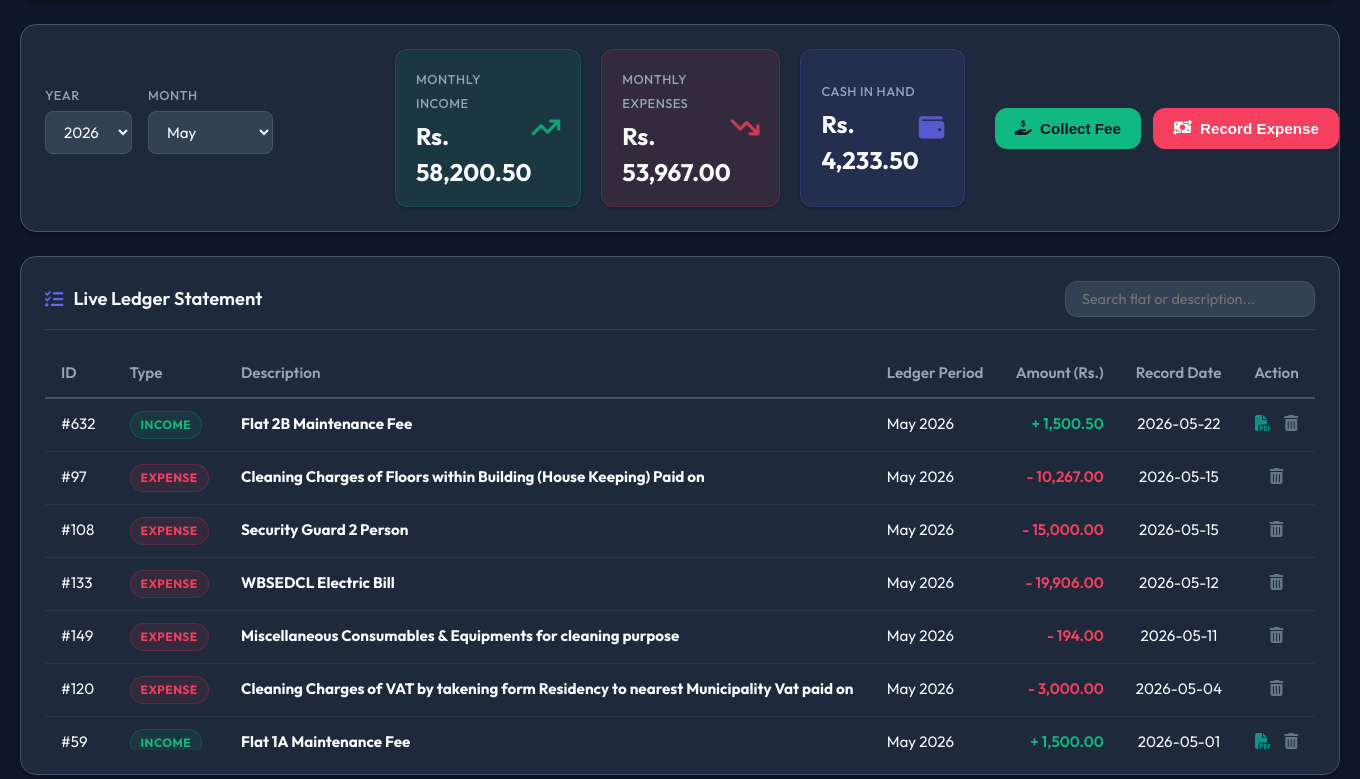
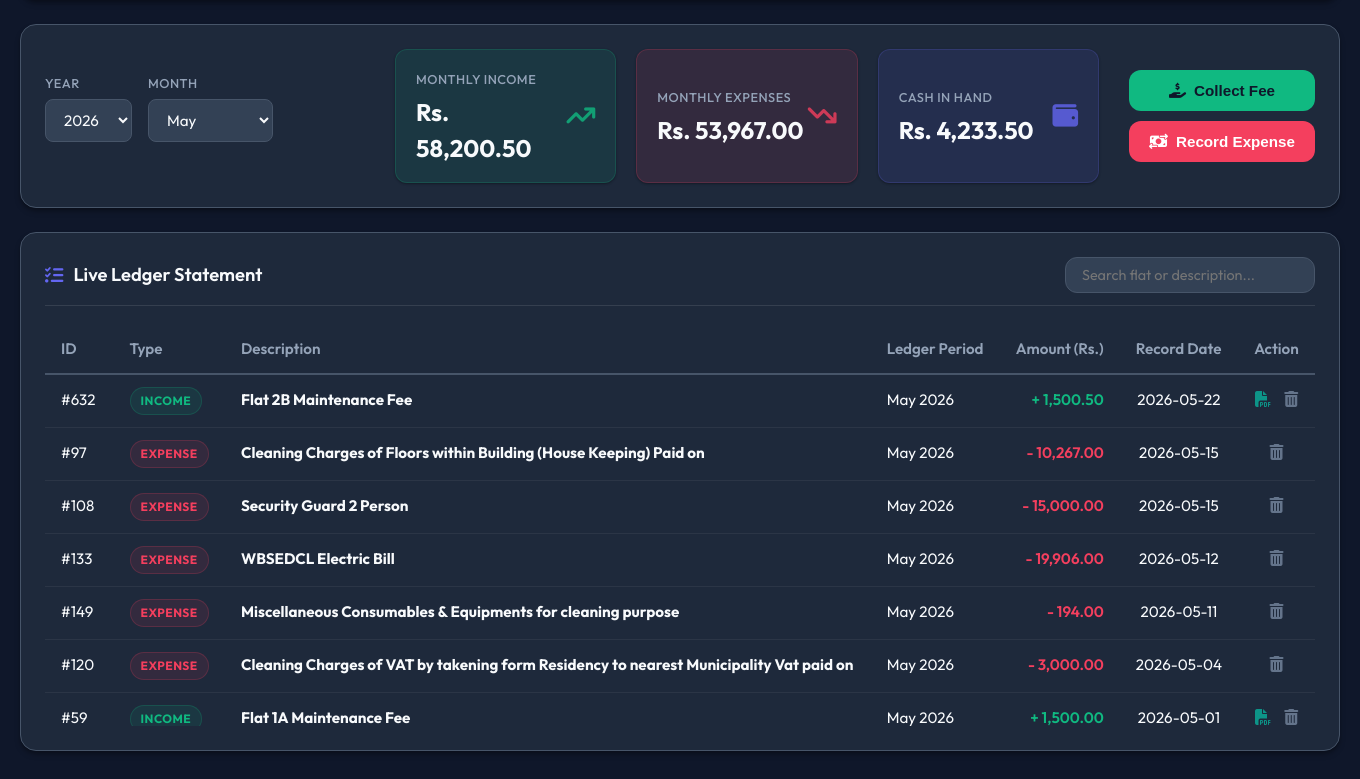
Before and after one commit to mandalashis74/deepshikha2, a Flask app: page / in a window 1360 px wide. Shown: the part 116-895 px from the top of the page. Run offline with Flask 3, Linux system fonts and the light colour scheme; data comes from the database, SQL or seed files in the repository.

Commit message:
Stack transaction buttons vertically in control panel on desktop to prevent cutoff

```diff
--- a/static/style.css
+++ b/static/style.css
@@ -207,8 +207,9 @@ body {
 
 .action-group {
     display: flex;
-    gap: 12px;
-    align-items: center;
+    flex-direction: column;
+    gap: 10px;
+    align-items: stretch;
 }
 
 .btn-action {
@@ -216,6 +217,7 @@ body {
     font-size: 0.95rem;
     font-weight: 600;
     white-space: nowrap;
+    text-align: center;
 }
 
 @media (max-width: 1200px) {
@@ -224,7 +226,9 @@ body {
         gap: 20px;
     }
     .action-group {
-        justify-content: flex-start;
+        flex-direction: row;
+        justify-content: center;
+        align-items: center;
     }
 }
 
```
